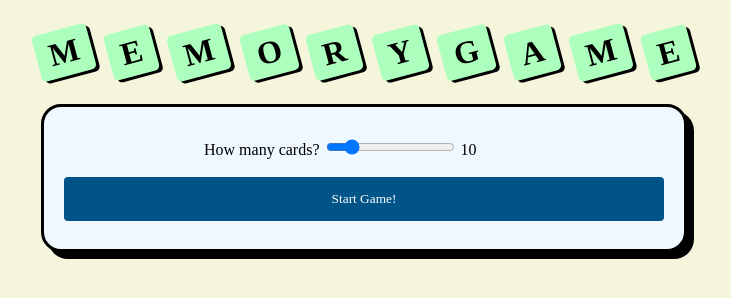
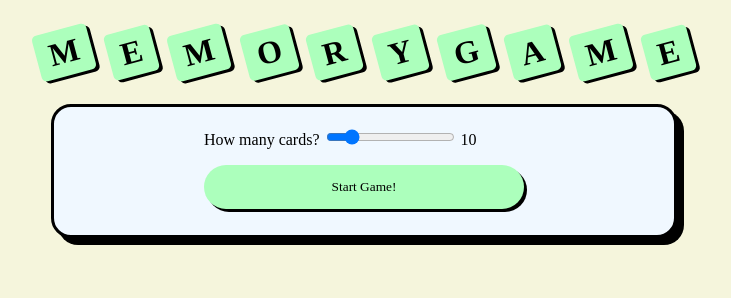
Before and after one commit to yukonnor/bootcamp-memory-game, a plain HTML site: page index.html in a window 1280 px wide. Shown: the whole page, without its empty margins (276-1007 px from the left). Drawn offline with Linux system fonts and the light colour scheme; a web font is replaced by a local one.

Commit message:
update button style

```diff
--- a/style.css
+++ b/style.css
@@ -24,7 +24,7 @@ form {
     background-color: aliceblue;
     border: 3px solid black;
     border-radius: 20px;
-    padding: 20px;
+    padding: 10px;
     margin: 20px auto;
     box-shadow: 7px 7px black;
     max-width: 600px;
@@ -37,16 +37,22 @@ form .input-div {
 }
 
 form button {
+    display: block;
     width: 100%;
-    max-width: 600px;
-    background-color: #005488;
-    color: white;
+    max-width: 320px;
+    background-color: rgb(172, 255, 188);
+    color: rgb(0, 0, 0);
     padding: 14px 20px;
-    margin: 8px 0;
+    margin: 16px auto;
     border: none;
-    border-radius: 4px;
+    border-radius: 30px;
     cursor: pointer;
     font-family: "Calistoga", serif;
+    box-shadow: 3px 3px 0 #000;
+}
+
+form button:hover {
+    background-color: rgb(140, 211, 154);
 }
 
 .score-div {
```
